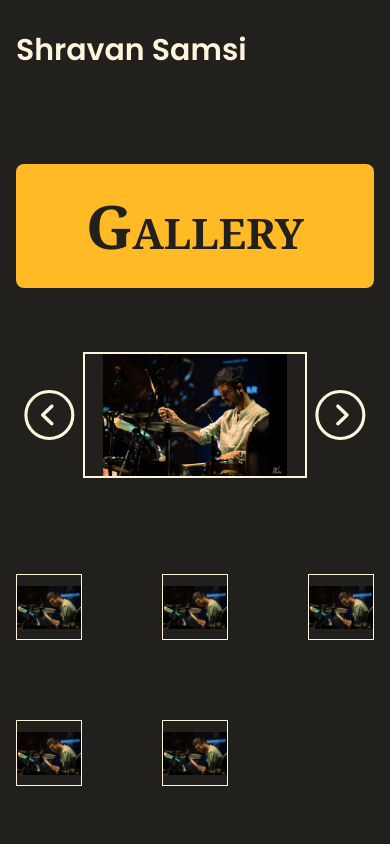
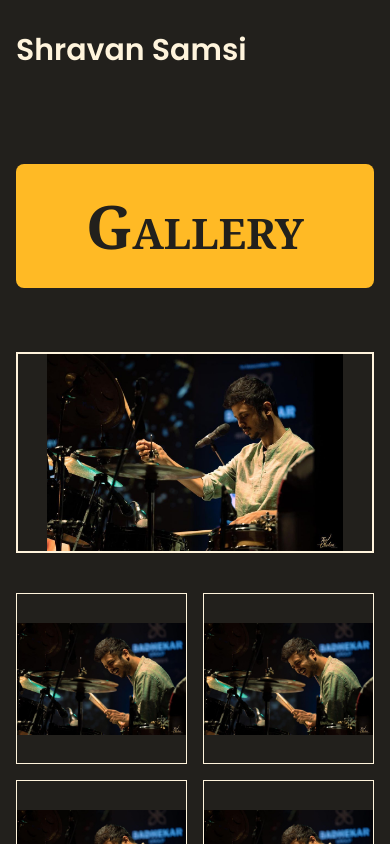
Before and after one commit to NeeshSamsi/shravansamsi, a Next.js app: page /gallery in a window 390 px wide. Shown: the top 844 px of the page. Built offline with nearby package versions, Linux system fonts and the light colour scheme; what tailwind-hamburgers would draw is missing.

Commit message:
feat: Fully responsive gallery page

```diff
--- a/components/GalleryImage.tsx
+++ b/components/GalleryImage.tsx
@@ -12,14 +12,18 @@ export default function GalleryImage() {
         layout="fill"
         objectFit="contain"
       />
-      <div className="absolute inset-0 z-10 h-full w-full bg-dark/70 p-6 text-light opacity-0 transition-all hover:opacity-100">
+      <div className="lg:block absolute inset-0 z-10 hidden h-full w-full bg-dark/70 p-6 text-light opacity-0 transition-all hover:opacity-100">
         <div className="flex justify-between">
-          <p className="text-xl">1920 x 1080</p>
-          <a className="h-10 transition-all hover:text-accent" href="" download>
+          <p className="text-lg 2xl:text-xl">1920 x 1080</p>
+          <a
+            className="h-8 transition-all hover:text-accent 2xl:h-10"
+            href=""
+            download
+          >
             <Download />
           </a>
         </div>
-        <div className="absolute inset-0 z-20 m-auto aspect-square h-12 cursor-pointer transition-all hover:text-accent">
+        <div className="2lx:h-12 absolute inset-0 z-20 m-auto aspect-square h-10 cursor-pointer transition-all hover:text-accent">
           <Fullscreen />
         </div>
       </div>
--- a/pages/gallery.tsx
+++ b/pages/gallery.tsx
@@ -12,34 +12,7 @@ import CircleCaret from "../components/Icons/CircleCaret";
 import Navbar from "../components/Navbar";
 import { useRef } from "react";
 
-const SwiperButtonPrev = () => {
-  const swiper = useSwiper();
-
-  return (
-    <div
-      className="h-20 rotate-180 cursor-pointer transition-all hover:text-accent"
-      onClick={() => swiper.slidePrev()}
-    >
-      <CircleCaret />
-    </div>
-  );
-};
-const SwiperButtonNext = () => {
-  const swiper = useSwiper();
-
-  return (
-    <div
-      className="h-20 cursor-pointer transition-all hover:text-accent"
-      onClick={() => swiper.slideNext()}
-    >
-      <CircleCaret />
-    </div>
-  );
-};
-
 const Gallery: NextPage = () => {
-  const swiper = useSwiper();
-
   const prevRef = useRef<HTMLDivElement>(null);
   const nextRef = useRef<HTMLDivElement>(null);
 
@@ -48,35 +21,32 @@ const Gallery: NextPage = () => {
       <Navbar />
 
       <main className="px-4 pt-16 pb-24 sm:px-8 md:px-12 lg:px-32 xl:px-44 2xl:px-56 3xl:mx-auto 3xl:max-w-[144rem] 3xl:px-0">
-        <h1 className="font-smallcaps mb-16 rounded-lg bg-accent py-8 text-center font-serif text-6xl font-bold text-dark xl:text-9xl">
+        <h1 className="font-smallcaps 2xl:9xl mb-16 rounded-lg bg-accent py-8 text-center font-serif text-6xl font-bold text-dark xl:text-8xl">
           Gallery
         </h1>
 
         <section
           role="Image carousel slideshow"
-          className="mb-24 flex items-center justify-between"
+          className="mb-10 flex items-center justify-between md:mb-16 xl:mb-20 2xl:mb-24"
         >
           {/* <SwiperButtonPrev /> */}
           <div
-            className="h-20 rotate-180 cursor-pointer transition-all hover:text-accent"
+            className="hidden rotate-180 cursor-pointer transition-all hover:text-accent lg:block lg:h-16 2xl:h-20"
             // onClick={() => swiper.slidePrev()}
             ref={prevRef}
           >
             <CircleCaret />
           </div>
           <Swiper
-            className="relative aspect-video w-3/4 border-2 border-light"
+            className="relative aspect-video w-full border-2 border-light lg:w-3/4"
             modules={[Navigation, Autoplay]}
             slidesPerView={1}
             loop
             autoplay={{
-              delay: 5000,
+              delay: 3500,
               pauseOnMouseEnter: true,
             }}
-            // navigation={{
-            //   prevEl: prevRef.current ? prevRef.current : undefined,
-            //   nextEl: nextRef.current ? nextRef.current : undefined,
-            // }}
+            speed={650}
             onInit={(swiper) => {
               // @ts-ignore
               swiper.params.navigation.prevEl = prevRef.current;
@@ -98,7 +68,7 @@ const Gallery: NextPage = () => {
           </Swiper>
           {/* <SwiperButtonNext /> */}
           <div
-            className="h-20 cursor-pointer transition-all hover:text-accent"
+            className="hidden cursor-pointer transition-all hover:text-accent lg:block lg:h-16 2xl:h-20"
             // onClick={() => swiper.slideNext()}
             ref={nextRef}
           >
@@ -106,7 +76,10 @@ const Gallery: NextPage = () => {
           </div>
         </section>
 
-        <section role="Gallery" className="grid grid-cols-3 gap-20">
+        <section
+          role="Gallery"
+          className="grid grid-cols-2 gap-4 md:gap-8 lg:grid-cols-3 lg:gap-6 xl:gap-10 2xl:gap-20"
+        >
           <GalleryImage />
           <GalleryImage />
           <GalleryImage />
```
